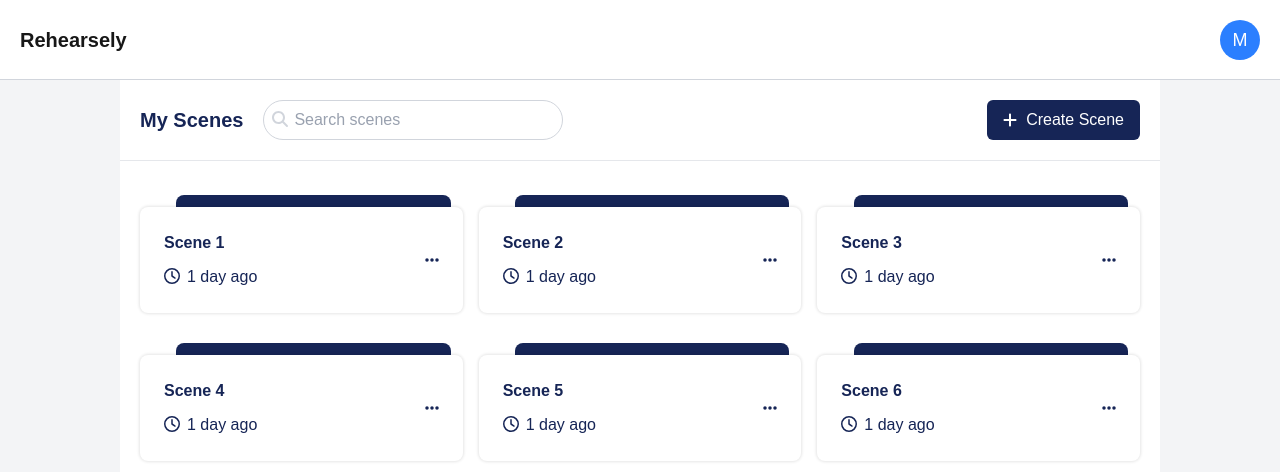
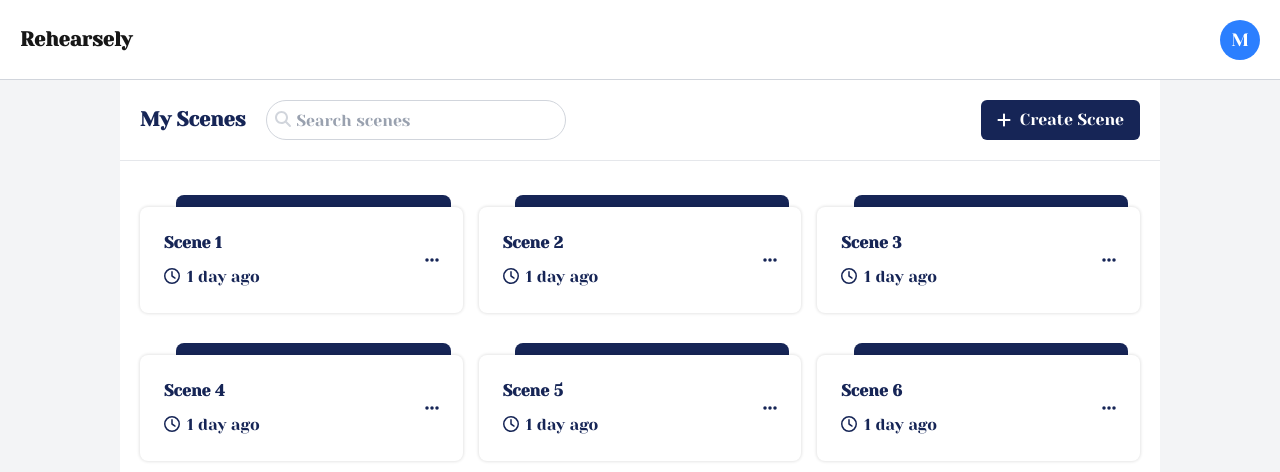
Before and after one commit to pugweather/rehearsely, a Next.js app: page /scenes-dashboard in a window 1280 px wide. Shown: the top 472 px of the page. Built offline with nearby package versions, Linux system fonts and the light colour scheme.

Commit message:
add new global font

```diff
--- a/src/app/components/scenes-dashboard/SceneCard.tsx
+++ b/src/app/components/scenes-dashboard/SceneCard.tsx
@@ -16,7 +16,7 @@ const SceneCard = ({id, name, modified}: SceneCardProps) => {
     <div className='relative mt-6.5'>
       <div className="absolute z-2 -top-3 right-3 w-[85%] h-6 bg-blue-950 rounded-lg"></div>
       <div className="grid grid-cols-2 gap-4 relative z-10 text-blue-950 shadow-[0_0_3px_1px_rgba(0,0,0,0.1)] p-6 bg-white rounded-lg">
-        <div className='flex flex-col'>
+        <div className='flex flex-col font-[var(--font-yeseva)]'>
           <div className="font-bold mb-2.5">{name}</div>
           <div className='flex items-center'>
             <FontAwesomeIcon icon={faClock} className="mr-1.75 mb-0.5" />
--- a/src/app/globals.css
+++ b/src/app/globals.css
@@ -24,7 +24,9 @@
 body {
   background: var(--background);
   color: var(--foreground);
-  font-family: Arial, Helvetica, sans-serif;
+  /*font-family: Arial, Helvetica, sans-serif;*/
+  font-family: var(--font-yeseva), sans-serif;
+
 }
 
 *,
--- a/src/app/layout.tsx
+++ b/src/app/layout.tsx
@@ -1,8 +1,20 @@
 import type { Metadata } from "next";
-import { Geist, Geist_Mono } from "next/font/google";
+import { Geist, Geist_Mono, Yeseva_One, Quicksand } from "next/font/google";
 import { config } from '@fortawesome/fontawesome-svg-core'
 import '@fortawesome/fontawesome-svg-core/styles.css'
 import "./globals.css";
+
+const yeseva = Yeseva_One({
+  subsets: ["latin"],
+  weight: "400",
+  variable: "--font-yeseva",
+});
+
+const quicksand = Quicksand({
+  subsets: ["latin"],
+  weight: ["300", "400", "700"], // Load multiple weights
+  variable: "--font-quicksand",
+});
 
 config.autoAddCss = false
 
@@ -28,7 +40,7 @@ export default function RootLayout({
 }>) {
   return (
     <html lang="en">
-      <body className={`${geistSans.variable} ${geistMono.variable} antialiased`}>
+      <body className={`${yeseva.variable} ${quicksand.variable} antialiased`}>
         {children}
       </body>
     </html>
```
